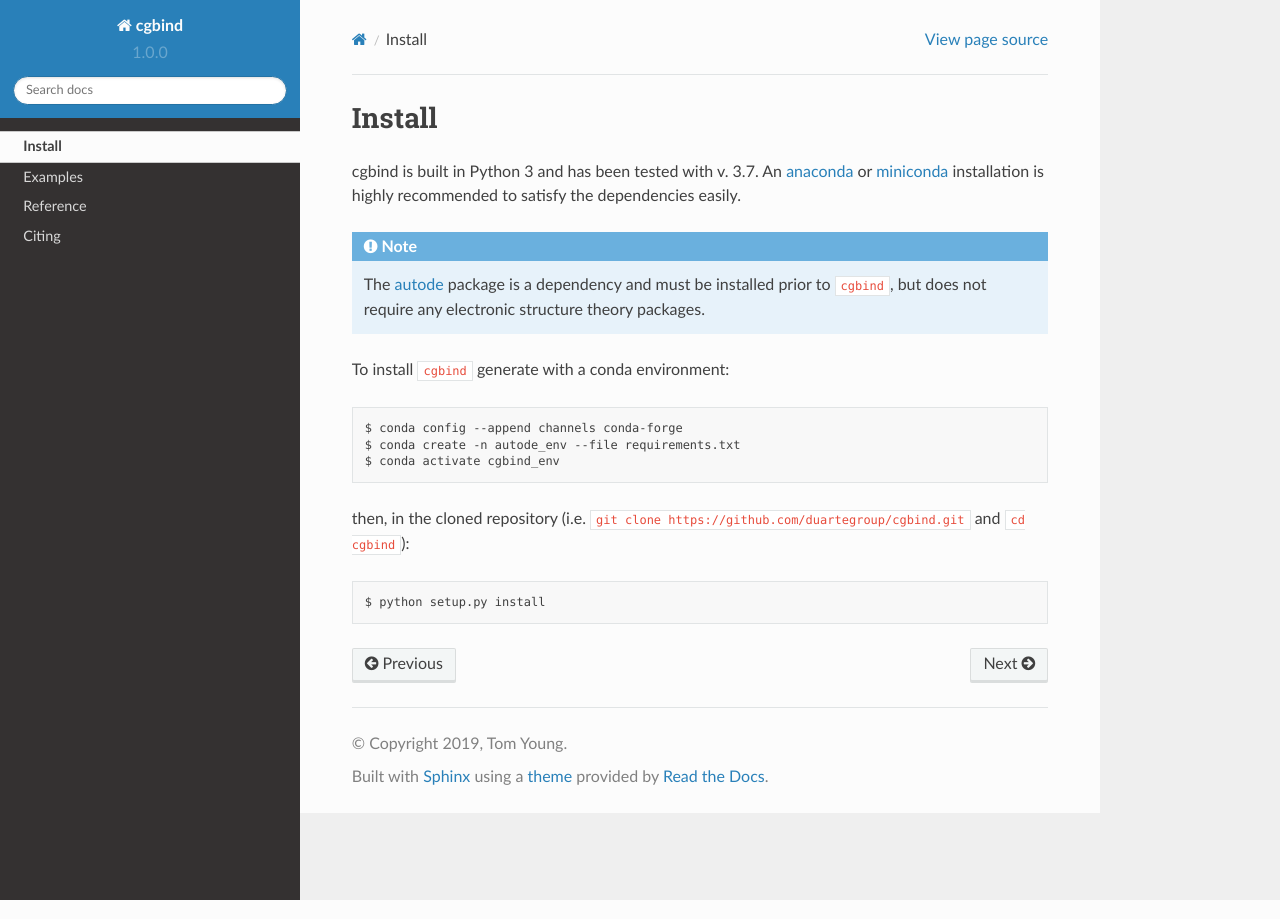
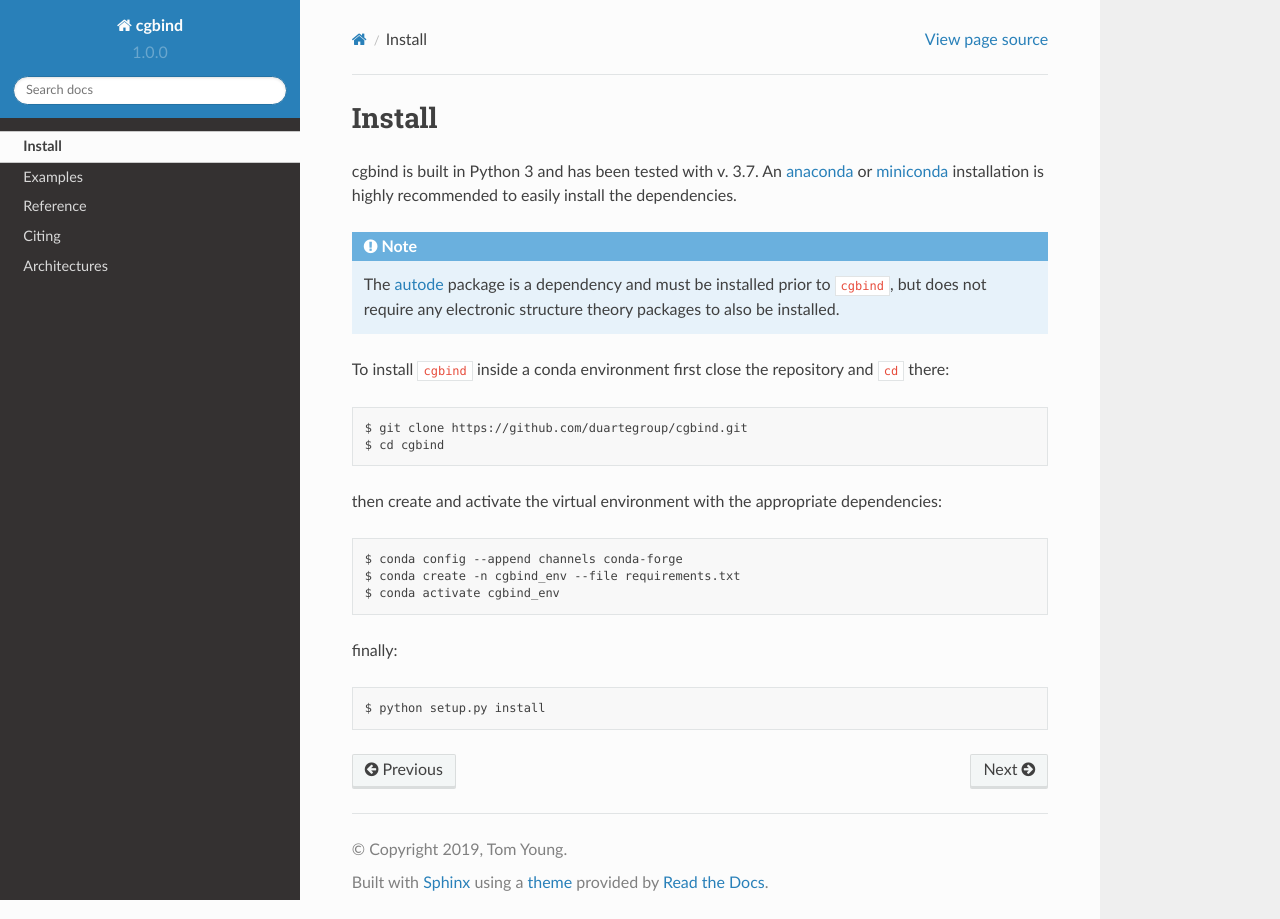
Before and after one commit to duartegroup/cgbind, a Sphinx documentation site: the page built from doc/install.rst, in a window 1280 px wide. Built offline with Sphinx 7.4.7 and the Read the Docs theme 2.0.0, drawn with Linux system fonts in a browser that asks for light colours.

Commit message:
Updated documentation

```diff
--- a/doc/examples.rst
+++ b/doc/examples.rst
@@ -4,7 +4,7 @@
 .. currentmodule:: cgbind
 
 A few examples for generating and analysing metallocages. The full examples are available on
-`GitHub <https://github.com/duartegroup/cgbind/tree/master/examples>`_
+`GitHub <https://github.com/duartegroup/cgbind/tree/master/examples>`_.
 
 Generating a Metallocage
 ------------------------
--- a/doc/install.rst
+++ b/doc/install.rst
@@ -2,20 +2,24 @@
 =======
 
 cgbind is built in Python 3 and has been tested with v. 3.7. An `anaconda <https://www.anaconda.com/distribution>`_ or
-`miniconda <https://docs.conda.io/en/latest/miniconda.html>`_ installation is highly recommended to satisfy the
-dependencies easily.
+`miniconda <https://docs.conda.io/en/latest/miniconda.html>`_ installation is highly recommended to easily install the
+dependencies.
 
 .. note::
     The `autode <https://duartegroup.github.io/autodE/install.html>`_ package is a dependency and must be installed
-    prior to ``cgbind``, but does not require any electronic structure theory packages.
+    prior to ``cgbind``, but does not require any electronic structure theory packages to also be installed.
 
+To install ``cgbind`` inside a conda environment first close the repository and ``cd`` there::
 
-To install ``cgbind`` generate with a conda environment::
+    $ git clone https://github.com/duartegroup/cgbind.git
+    $ cd cgbind
+
+then create and activate the virtual environment with the appropriate dependencies::
 
     $ conda config --append channels conda-forge
-    $ conda create -n autode_env --file requirements.txt
+    $ conda create -n cgbind_env --file requirements.txt
     $ conda activate cgbind_env
 
-then, in the cloned repository (i.e. ``git clone https://github.com/duartegroup/cgbind.git`` and ``cd cgbind``)::
+finally::
 
     $ python setup.py install
--- a/doc/ref/classes.rst
+++ b/doc/ref/classes.rst
@@ -4,10 +4,14 @@
 Classes
 *******
 
-.. autoclass:: cgbind.Linker
+.. automodule:: cgbind.Linker
 
 .. autoclass:: cgbind.Cage
 
 .. autoclass:: cgbind.Substrate
 
 .. autoclass:: cgbind.CageSubstrateComplex
+
+.. autoclass:: cgbind.molecule.BaseStruct
+
+.. autoclass:: cgbind.molecule.Molecule
--- a/doc/ref/index.rst
+++ b/doc/ref/index.rst
@@ -5,6 +5,10 @@
 
 
 .. toctree::
-   :maxdepth: 2
+   :maxdepth: 5
 
    classes
+   input_output
+   geom
+   config
+   templates
```
Also changed, not shown: README.md (+3 -4 lines), doc/archs.rst (added, +28 -0 lines), doc/citing.rst (+6 -1 lines), doc/index.rst (+4 -4 lines), doc/ref/config.rst (added, +9 -0 lines), doc/ref/geom.rst (added, +21 -0 lines), doc/ref/input_output.rst (added, +11 -0 lines), doc/ref/templates.rst (added, +15 -0 lines), 7 other files.
